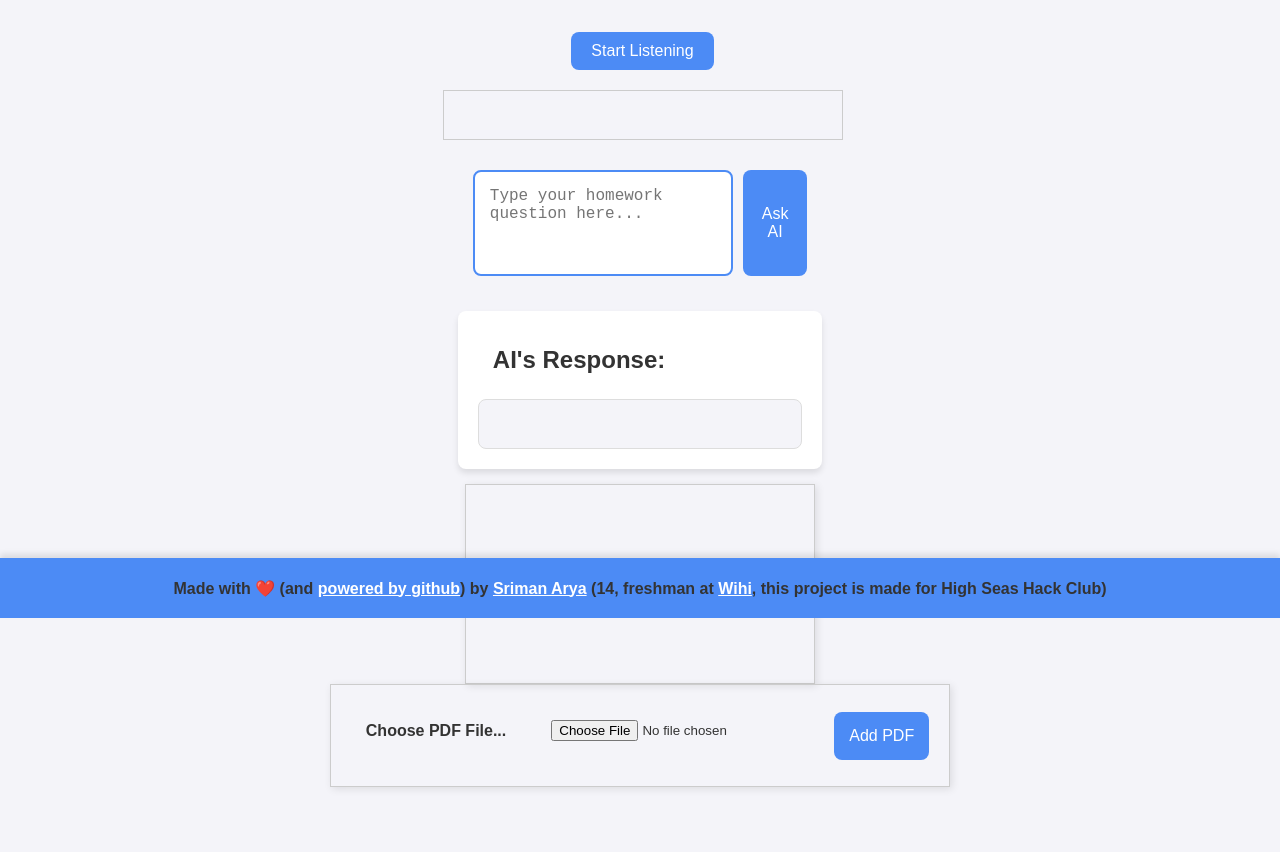
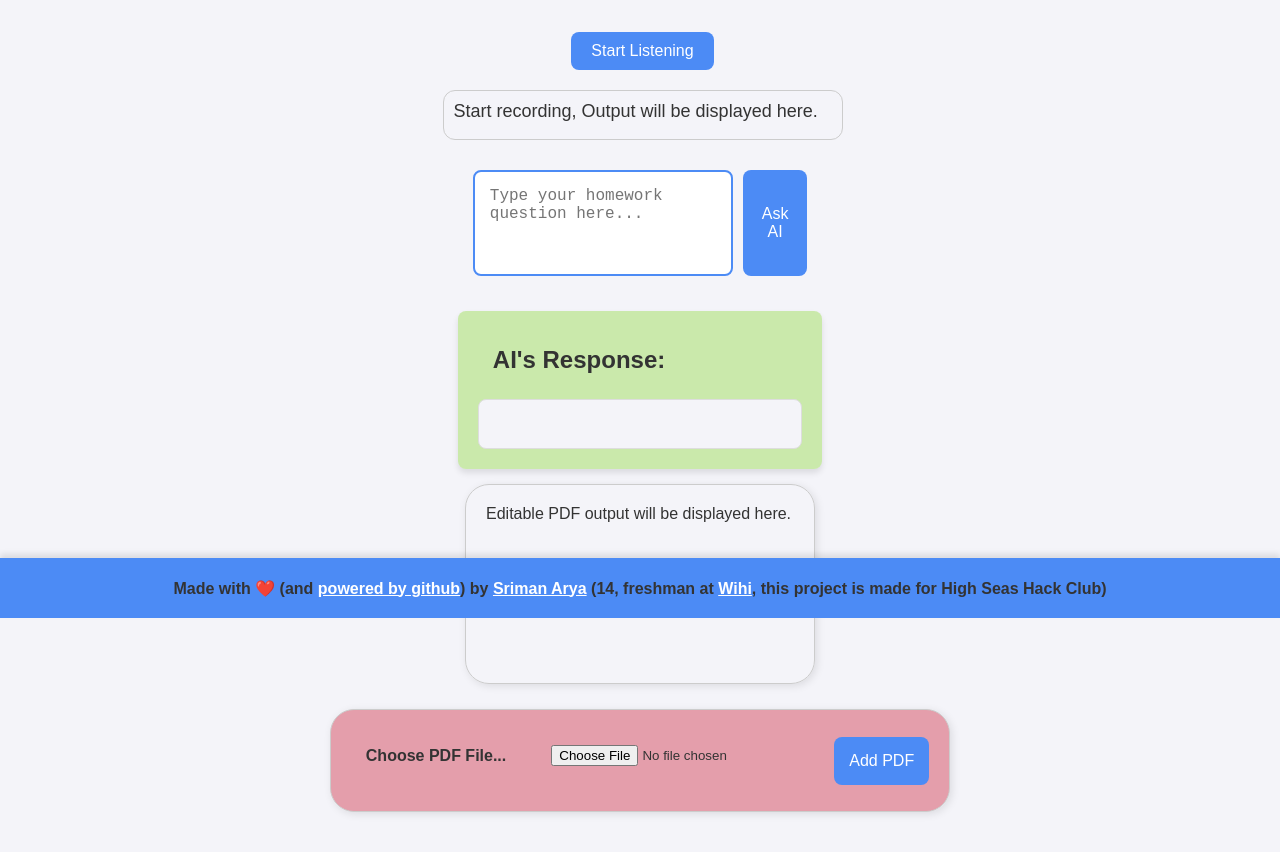
Before and after one commit to TheSman122333/aihw2, a plain HTML site: page index.html in a window 1280 px wide. Shown: the part 182-1034 px from the top of the page. Before the commit the page ends 1004 px from the top, so only its background shows below. Drawn offline with Linux system fonts and the light colour scheme.

Commit message:
css rizz, and colors 🥶

```diff
--- a/index.html
+++ b/index.html
@@ -14,7 +14,9 @@
 
 
     <button id="startStopButton">Start Listening</button>
-    <div id="result"></div>
+    <div id="result" contenteditable="true">
+        Start recording, Output will be displayed here.
+    </div>
 
     <main>
         <div class="input-container">
@@ -30,11 +32,12 @@
         </div>
     </main>
 
-
-    <div id="output"></div>
+    <div id="output" contenteditable="true">
+        Editable PDF output will be displayed here.
+    </div>
     <div class="pdf-to-text">
         <label for="pdfInput" class="label-file">Choose PDF File...</label>
-        <input type="file" id="pdfInput" accept="application/pdf" onchange="displayPDFName()">
+        <input type="file" id="pdfInput" accept="application/pdf" onchange="displayPDFName()" class="pdfbutton">
         <button onclick="convertPDFtoText()">Add PDF</button>
     </div>
 
--- a/script.js
+++ b/script.js
@@ -113,7 +113,7 @@ async function getAIResponse(userMessage) {
     const systemMessage = {
         role: "system",
         content: `
-            All you do is generate answers for users homework. If the user happens to upload alot of text, please try to create a study guide, with alot of related content from the pdf. If not, then just answer their question normally.
+            All you do is generate answers for users homework. If the user happens to upload alot of text, please try to create a study guide, with alot of related content from the pdf. If not, then just answer their question normally. Ignore all of the placeholder text if it is in the prompt.
         `
     };
 
--- a/styles.css
+++ b/styles.css
@@ -12,6 +12,9 @@ body {
     flex-direction: column;
     align-items: center;
     padding: 20px;
+    min-height: 100vh;
+    margin: 0;
+    padding-bottom: 80px; /* Add padding to prevent content from overlapping the footer */
 }
 
 header {
@@ -75,6 +78,7 @@ button:hover {
     max-width: 400px;
     min-height: 50px;
     margin-left: 5px;
+    border-radius: 12px;
 }
 
 
@@ -88,6 +92,7 @@ button:hover {
     box-shadow: 0 4px 6px rgba(0, 0, 0, 0.1);
     display: flex;
     flex-direction: column;
+    background-color: #86d72f63;
 }
 
 .response-container h2 {
@@ -110,13 +115,12 @@ button:hover {
     padding: 15px 20px;
     background-color: #4c8bf5;
     box-shadow: 0 -4px 6px rgba(0, 0, 0, 0.1);
-    position: fixed;
+    position: fixed; /* Set back to fixed */
     bottom: 0;
     left: 0;
     width: 100%;
     height: 60px;
     z-index: 10;
-    overflow: hidden;
     box-sizing: border-box;
 }
 
@@ -135,10 +139,12 @@ a {
     box-shadow: 2px 2px 8px rgba(0,0,0,0.1);
     min-height: 200px;
     max-width: 500px;
-    min-width: 350px
+    min-width: 350px;
+    border-radius: 24px;
 }
 
 .pdf-to-text {
+    margin: 25px;
     border: 1px solid #ccc;
     padding: 20px;
     box-shadow: 2px 2px 8px rgba(0,0,0,0.1);
@@ -146,6 +152,8 @@ a {
     flex-direction: row;
     align-items: center;
     gap: 15px;
+    background-color: #ca0b245e;
+    border-radius: 24px;
 }
 
 .label-file {
```
